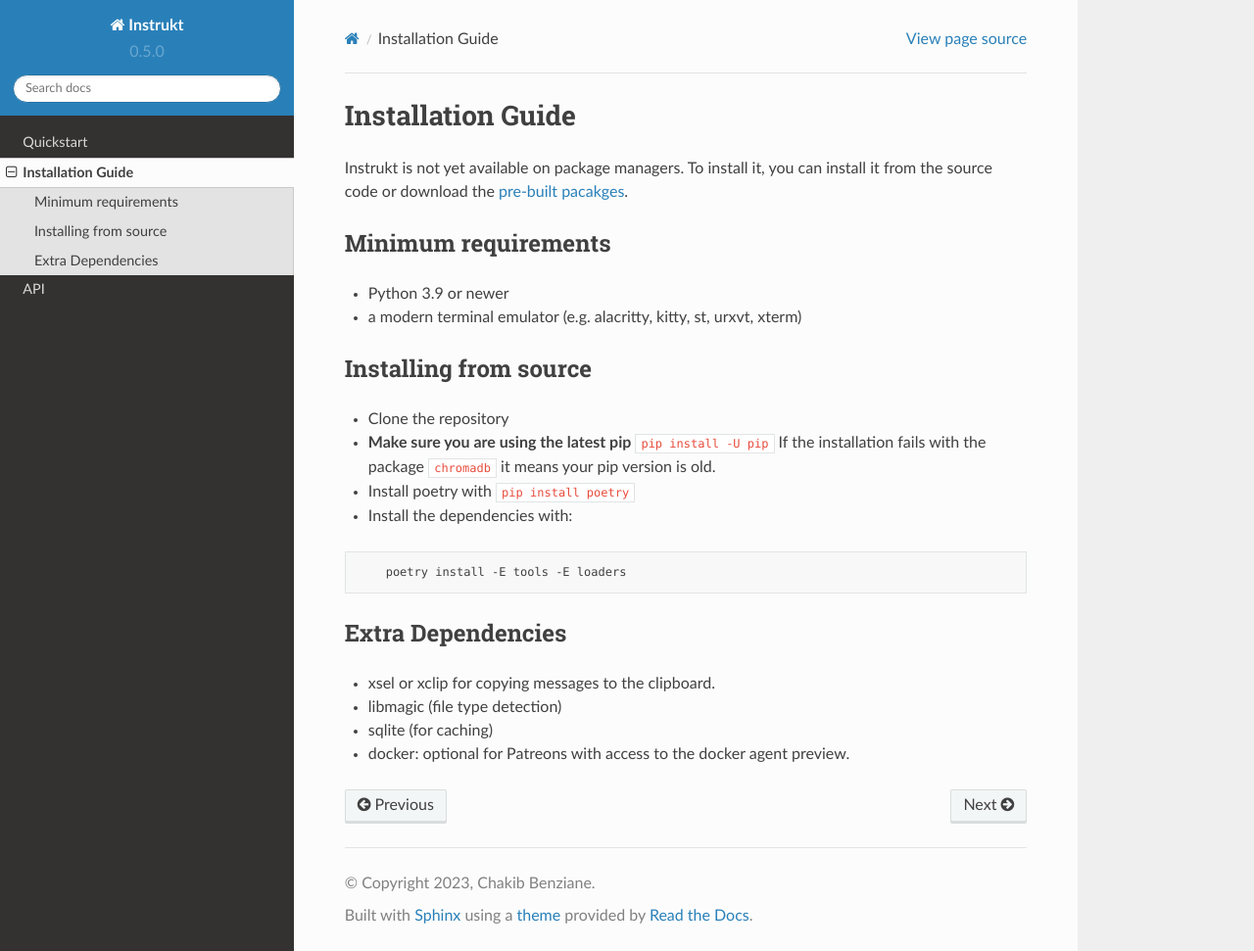
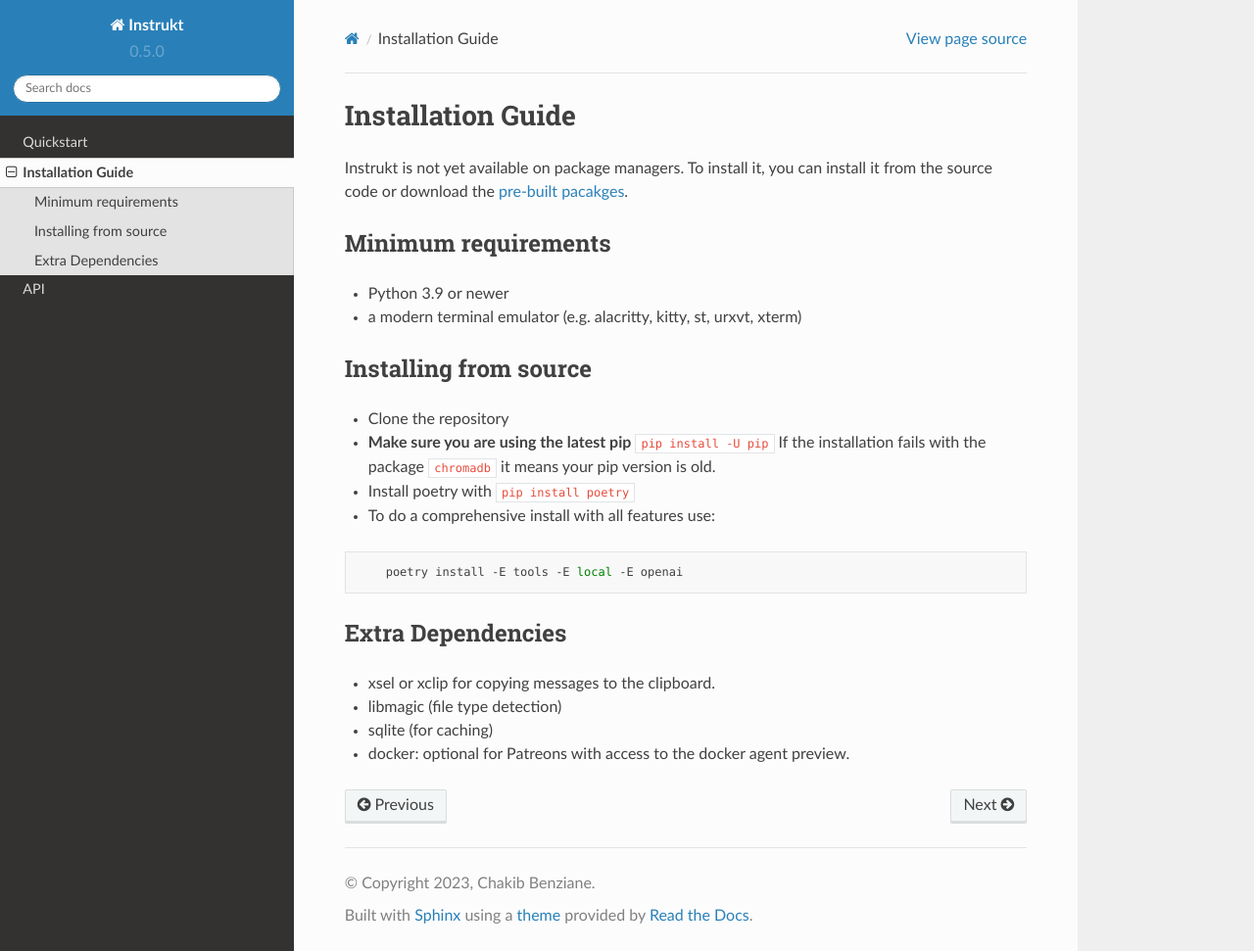
Before and after one commit to blob42/Instrukt, a Sphinx documentation site: the page built from docs/source/install.md, in a window 1280 px wide and 971 px high. Shown: the whole window at 98% size. Built offline with Sphinx 7.4.7 and the Read the Docs theme 2.0.0, drawn with Linux system fonts in a browser that asks for light colours.

Commit message:
update install instructions

````diff
--- a/docs/source/install.md
+++ b/docs/source/install.md
@@ -17,10 +17,10 @@ If the installation fails with the package `chromadb` it means
 your pip version is old.
 
 - Install poetry with `pip install poetry`
-- Install the dependencies with:
+- To do a comprehensive install with all features use:
 
 ```sh
-    poetry install -E tools -E loaders
+    poetry install -E tools -E local -E openai
 ```
 
 ## Extra Dependencies
````
